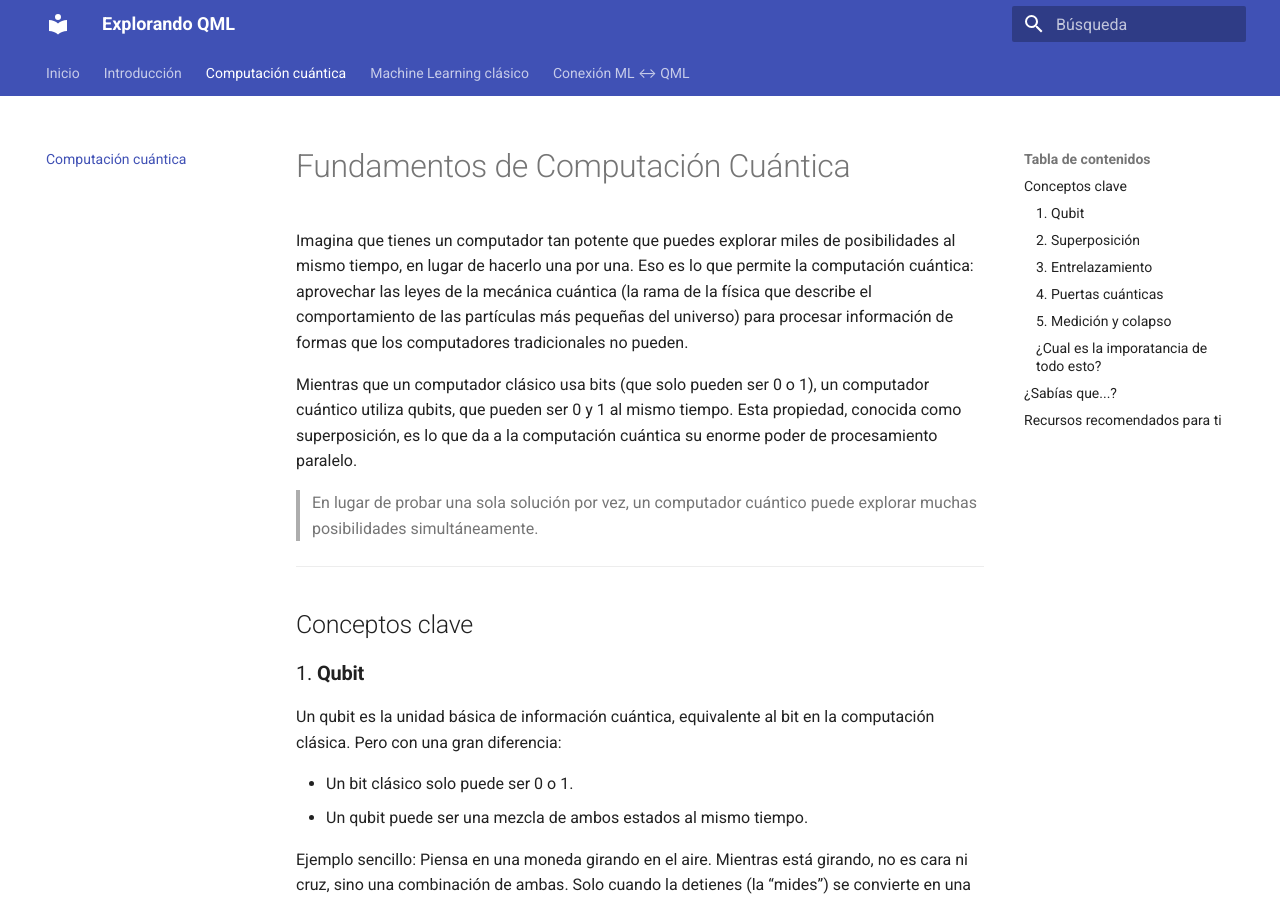
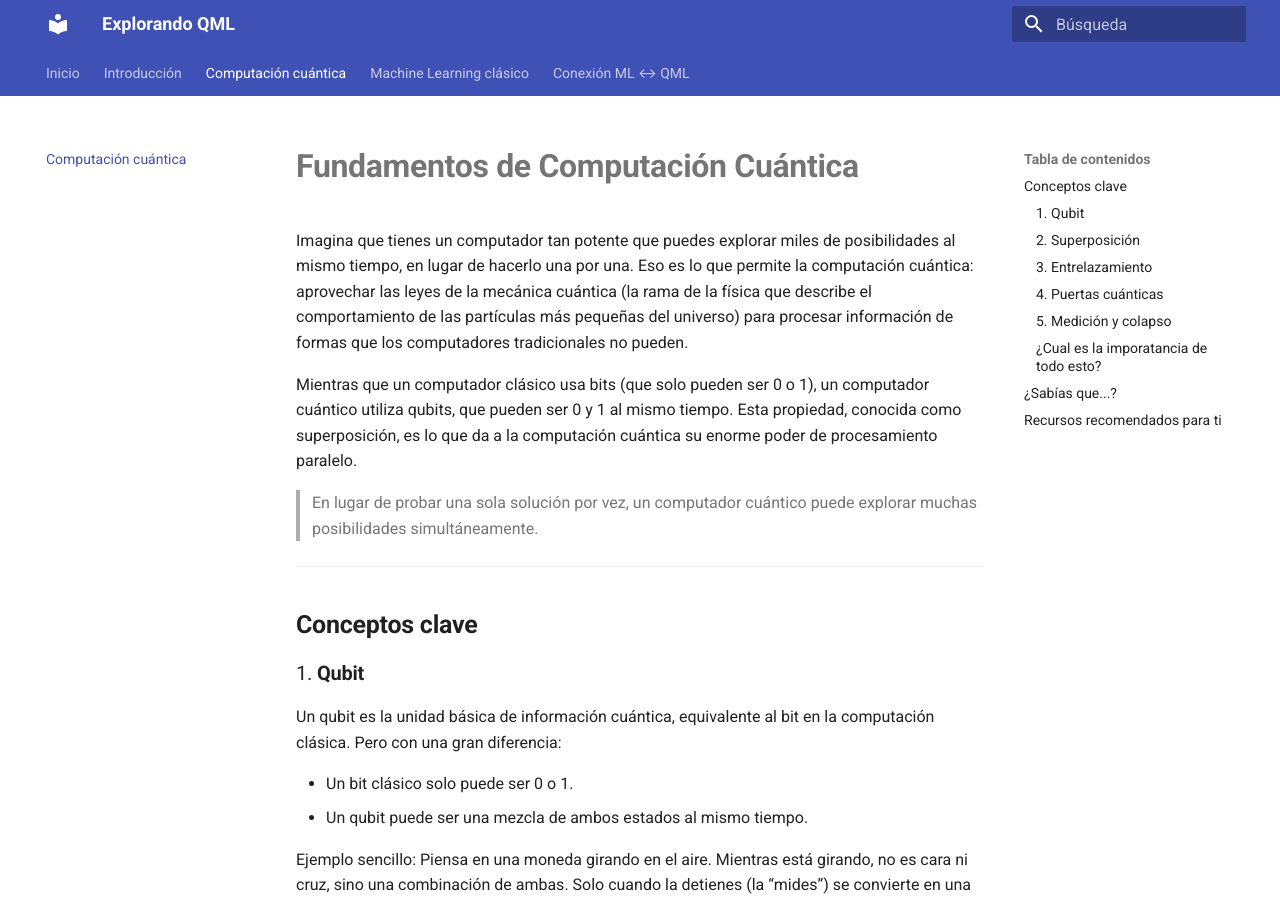
Before and after one commit to jameusk1028/Explorando-el-QML-desde-0, an MkDocs documentation site: the page built from docs/Fundamentos_de_computacion_cuantica.md, in a window 1280 px wide and 900 px high. Built offline with MkDocs 1.6.1 and Material for MkDocs 9.7.7, drawn with Linux system fonts in a browser that asks for light colours.

Commit message:
Enhance formatting of quantum computing fundamentals
Updated formatting for improved emphasis on headings.

```diff
--- a/docs/Fundamentos_de_computacion_cuantica.md
+++ b/docs/Fundamentos_de_computacion_cuantica.md
@@ -1,4 +1,4 @@
-# Fundamentos de Computación Cuántica
+# **Fundamentos de Computación Cuántica**
 
 Imagina que tienes un computador tan potente que puedes explorar miles de posibilidades al mismo tiempo, en lugar de hacerlo una por una.
 Eso es lo que permite la computación cuántica: aprovechar las leyes de la mecánica cuántica (la rama de la física que describe el comportamiento de las partículas más pequeñas del universo) para procesar información de formas que los computadores tradicionales no pueden.
@@ -9,7 +9,7 @@ Esta propiedad, conocida como superposición, es lo que da a la computación cu
 
 ---
 
-## Conceptos clave
+## **Conceptos clave**
 
 ### 1. **Qubit**
 Un qubit es la unidad básica de información cuántica, equivalente al bit en la computación clásica.
```
